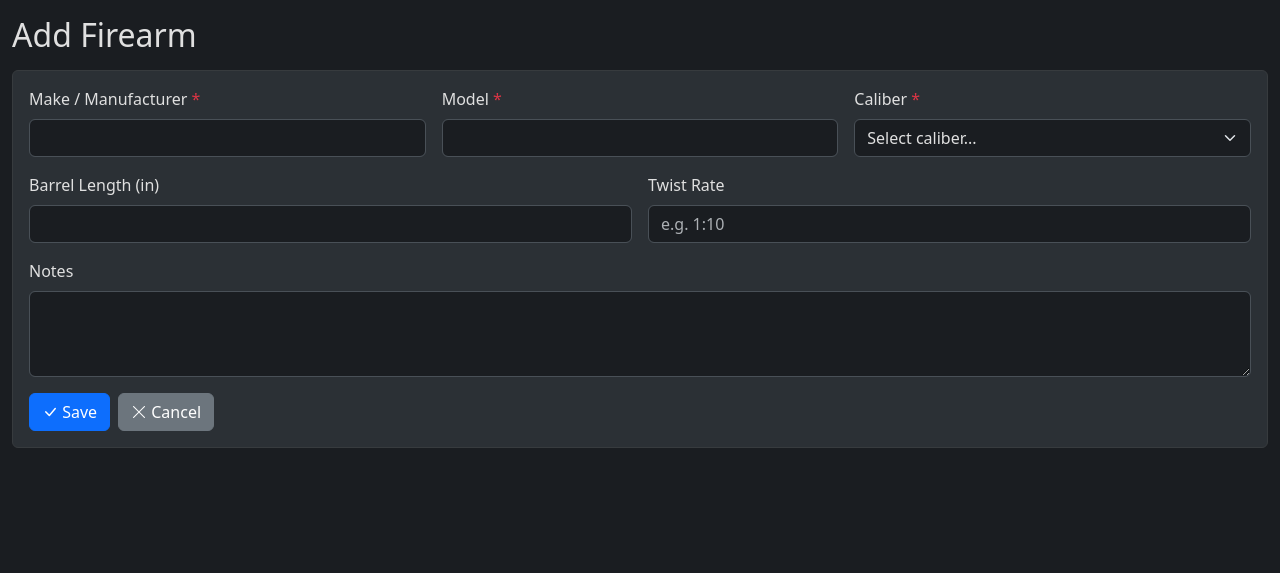
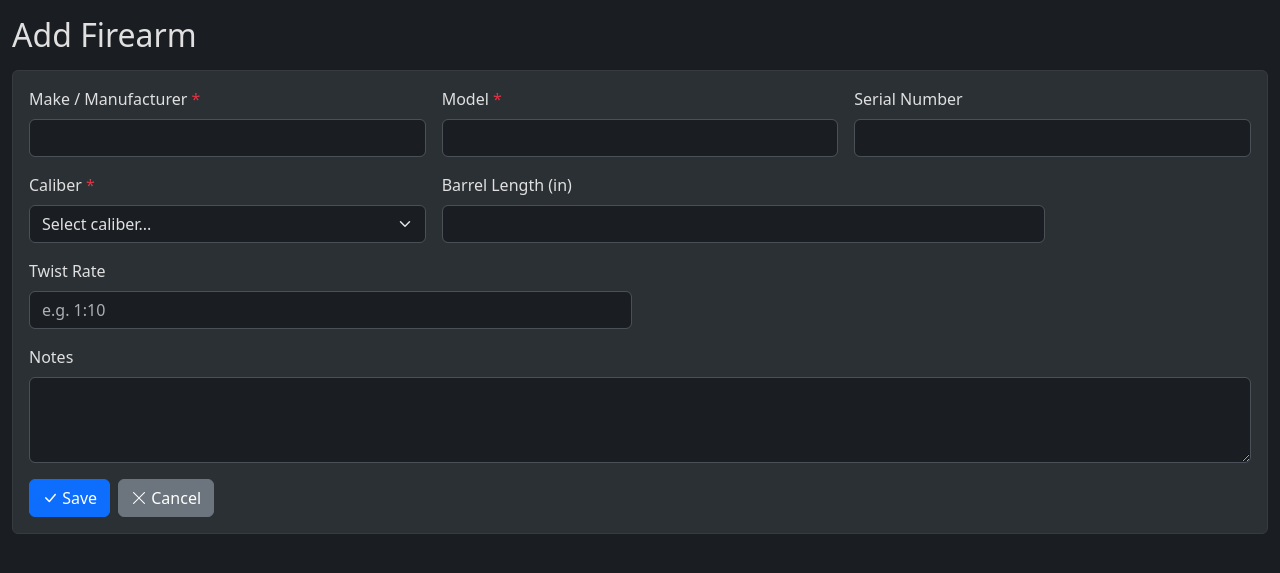
Before and after one commit to clbiggs/reloading, a Flask app: page /firearms/add in a window 1280 px wide. Shown: the part 56-629 px from the top of the page. Run offline with Flask 3, Linux system fonts and the light colour scheme; parts of the project's set-up code (start-up, migrations or seed data) failed here and were passed over.

Commit message:
added serial number to firearm

```diff
--- a/src/database.py
+++ b/src/database.py
@@ -124,6 +124,12 @@ def _run_migrations(db_path):
         # Note: old casing_id column is left in place if it exists,
         # as SQLite cannot drop columns with FK constraints.
         # SQLAlchemy will simply ignore the unmapped column.
+
+    # Migration: add serial_number to firearms
+    if _table_exists(db_path, "firearms"):
+        cols = _get_table_columns(db_path, "firearms")
+        if "serial_number" not in cols:
+            conn.execute("ALTER TABLE firearms ADD COLUMN serial_number VARCHAR(50)")
 
     conn.commit()
     conn.close()
--- a/src/models.py
+++ b/src/models.py
@@ -757,6 +757,7 @@ class Firearm(db.Model):
     id = db.Column(db.String(36), primary_key=True, default=generate_uuid)
     make = db.Column(db.String(100), nullable=False)
     model = db.Column(db.String(100), nullable=False)
+    serial_number = db.Column(db.String(50), nullable=True)
     caliber_id = db.Column(db.Integer, db.ForeignKey("calibers.id"), nullable=False)
     barrel_length = db.Column(db.Float, nullable=True)  # inches
     twist_rate = db.Column(db.String(20), nullable=True)
--- a/src/routes/firearms.py
+++ b/src/routes/firearms.py
@@ -82,6 +82,7 @@ def _get_form_data():
             flash("Barrel length must be a number.", "danger")
             return None
 
+    data["serial_number"] = request.form.get("serial_number", "").strip() or None
     data["twist_rate"] = request.form.get("twist_rate", "").strip() or None
     data["notes"] = request.form.get("notes", "").strip() or None
 
--- a/src/templates/firearms/form.html
+++ b/src/templates/firearms/form.html
@@ -14,6 +14,10 @@
                 <div class="col-md-4">
                     <label for="model" class="form-label">Model <span class="text-danger">*</span></label>
                     <input type="text" class="form-control" id="model" name="model" value="{{ firearm.model if firearm else '' }}" required>
+                </div>
+                <div class="col-md-4">
+                    <label for="serial_number" class="form-label">Serial Number</label>
+                    <input type="text" class="form-control" id="serial_number" name="serial_number" value="{{ firearm.serial_number if firearm and firearm.serial_number else '' }}">
                 </div>
                 <div class="col-md-4">
                     <label for="caliber_id" class="form-label">Caliber <span class="text-danger">*</span></label>
--- a/src/templates/firearms/index.html
+++ b/src/templates/firearms/index.html
@@ -12,6 +12,7 @@
                     <tr>
                         <th>Make</th>
                         <th>Model</th>
+                        <th>Serial Number</th>
                         <th>Caliber</th>
                         <th class="d-none d-md-table-cell">Barrel (in)</th>
                         <th class="d-none d-md-table-cell">Twist Rate</th>
@@ -23,6 +24,7 @@
                     <tr>
                         <td>{{ f.make }}</td>
                         <td>{{ f.model }}</td>
+                        <td>{{ f.serial_number or "—" }}</td>
                         <td>{{ f.caliber.name }}</td>
                         <td class="d-none d-md-table-cell">{{ "%.2f"|format(f.barrel_length) if f.barrel_length else "—" }}</td>
                         <td class="d-none d-md-table-cell">{{ f.twist_rate or "—" }}</td>
```
